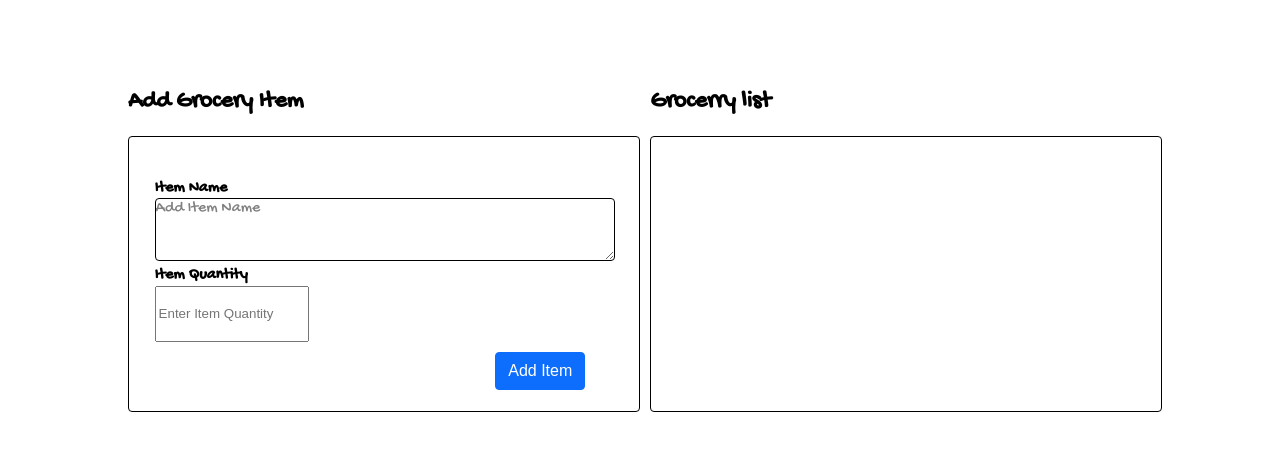
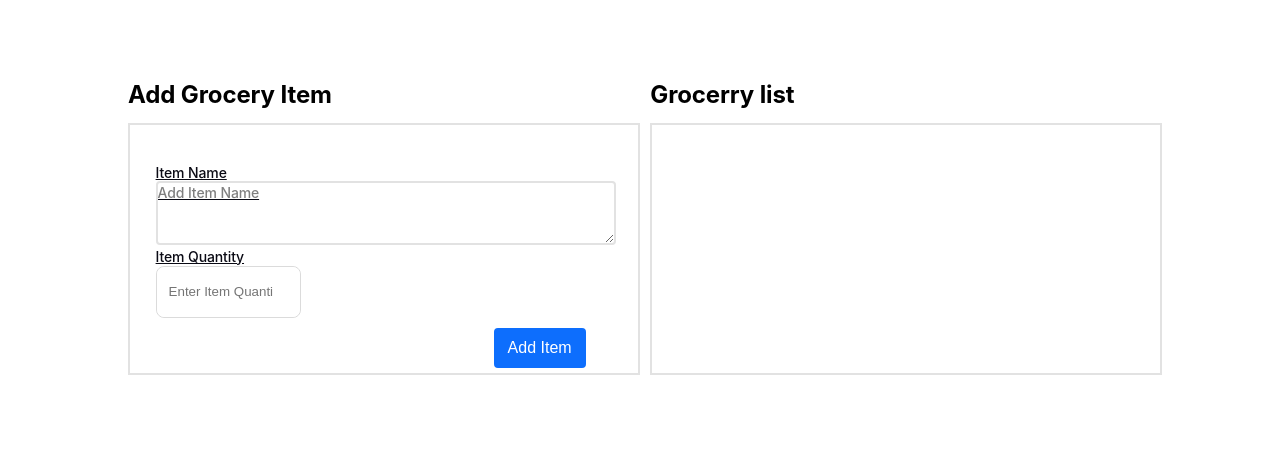
Before and after one commit to ishan-chaudhary/Assignment-2, a plain HTML site: page index.html in a window 1280 px wide. Drawn offline with Linux system fonts and the light colour scheme.

Commit message:
new_theme

```diff
--- a/index.html
+++ b/index.html
@@ -16,11 +16,13 @@
                 <h1 id="add-form-heading">Add Grocery Item</h1>
                 <div class="form-container vertical-align-grid-item">
                     <form id="list-form" data-mode="add">
-                        <p id="textarea-element"><strong>Item Name</strong> <span class="textarea" role="textbox"
+                        <p id="textarea-element">Item Name <span class="textarea" role="textbox"
                                 id="item-name" contenteditable></span></p>
                         <div id="quantity-element">
-                            <label for="quantity"><b>Item Quantity</b></label>
+                            <label for="quantity">Item Quantity</label>
+                            <div class="input-wrapper">
                             <input id="quantity" type="number" placeholder="Enter Item Quantity">
+                        </div>
                         </div>
                         <button type="submit" class="btn-primary" id="add-form-button"> Add Item</button>
                     </form>
--- a/styles.css
+++ b/styles.css
@@ -1,7 +1,10 @@
 html, body {
     height: 100vh;
-    font-family: 'Gochi Hand', cursive;
+    font-family: apple-system,BlinkMacSystemFont,Roboto,Segoe UI,Noto Sans,Apple Color Emoji,Segoe UI Emoji,Segoe UI Symbol,Helvetica Neue,Helvetica,sans-serif;
     margin: 0;
+    letter-spacing: -.12px;
+    line-height: 16px;
+    font-weight: 500;
 }
 
 .container{
@@ -42,8 +45,8 @@ html, body {
 .form-container{
     height: 100%;
     width: 100%;
-    border: 1px solid black;
-    border-radius: .25rem;
+    border: 2px solid #E2E2E2;
+    /* border-radius: .25rem; */
     padding: 5% 5% 1%;
     box-sizing: border-box;
 
@@ -51,8 +54,8 @@ html, body {
 .list-container{
     height: 100%;
     width: 100%;
-    border: 1px solid black;
-    border-radius: .25rem;
+    border: 2px solid #E2E2E2;
+    /* border-radius: .25rem; */
     padding: 1% 5%;
     box-sizing: border-box;
     overflow-y: scroll;
@@ -86,7 +89,7 @@ form button{
     resize: both;
     min-height: 40px;
     line-height: 20px;
-    border: 1px solid black;
+    border: 2px solid #E2E2E2;
     border-radius: .25rem;
     height: 100%;
 }
@@ -122,7 +125,7 @@ button{
     -moz-user-select: none;
     user-select: none;
     background-color: transparent;
-    border: 1px solid transparent;
+    border: 2px solid transparent;
     padding: .375rem .75rem;
     font-size: 1rem;
     border-radius: .25rem;
@@ -149,7 +152,7 @@ button{
 .item-name{
     width: 100%;
     white-space: break-spaces;
-    border: 1px solid black;
+    border: 2px solid #E2E2E2;
     padding: 1px;
     box-sizing: border-box;
     border-radius: .25rem;
@@ -157,15 +160,15 @@ button{
 }
 
 .btn-edit {
-    color: #212529;
-    background-color: #ffc107;
-    border-color: #ffc107;
+    color: white;
+    background-color: rgb(238, 194, 2);
+    border-color: rgb(238, 194, 2);
 }
 
 .btn-danger {
     color: #fff;
-    background-color: #dc3545;
-    border-color: #dc3545;
+    background-color: rgb(255, 96, 96);
+    border-color: rgb(255, 96, 96);
 }
 
 button:disabled {
@@ -176,7 +179,7 @@ button:disabled {
 .circle {
     position: absolute;
     right: 0;
-    top: -10%;
+    top: 0;
     color: white;
     text-align: center;
     background-color: brown;
@@ -190,3 +193,53 @@ button:disabled {
     content: "x";
     font-size: 0.8rem;
 }
+
+input {
+    writing-mode: horizontal-tb !important;
+    text-rendering: auto;
+    color: -internal-light-dark(black, white);
+    letter-spacing: normal;
+    word-spacing: normal;
+    text-transform: none;
+    text-indent: 0px;
+    text-shadow: none;
+    display: inline-block;
+    text-align: start;
+    appearance: auto;
+    background-color: -internal-light-dark(rgb(255, 255, 255), rgb(59, 59, 59));
+    -webkit-rtl-ordering: logical;
+    cursor: text;
+    margin: 0em;
+    font: 400 13.3333px Arial;
+    padding: 1px 2px;
+    border-width: 2px;
+    border-style: inset;
+    border-color: -internal-light-dark(rgb(118, 118, 118), rgb(133, 133, 133));
+    border-image: initial;
+    border-radius: inherit;
+}
+
+#quantity{
+    border-width: 0px;
+    padding: 10px 12px;
+    box-sizing: border-box;
+}
+
+.input-wrapper{
+    transition-property: background-color;
+    border-left-color: rgb(219, 219, 219);
+    border-bottom-color: rgb(219, 219, 219);
+    border-right-color: rgb(219, 219, 219);
+    border-top-color: rgb(219, 219, 219);
+    transition-duration: 200ms;
+    border-radius: 8px;
+    border-width: 1px;
+    border-style: solid;
+}
+
+label , #textarea-element{
+    color: #0A0A14;
+    text-decoration: underline;
+    font-size: 14px;
+    line-height: 16px;
+}
```
